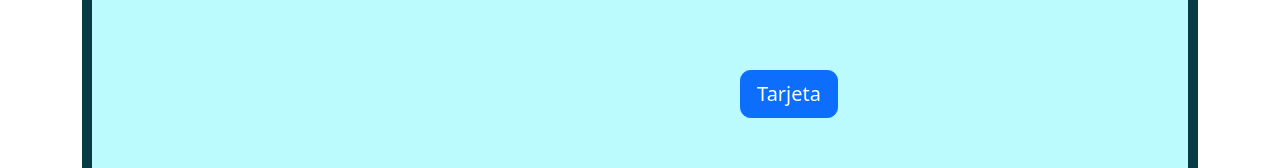
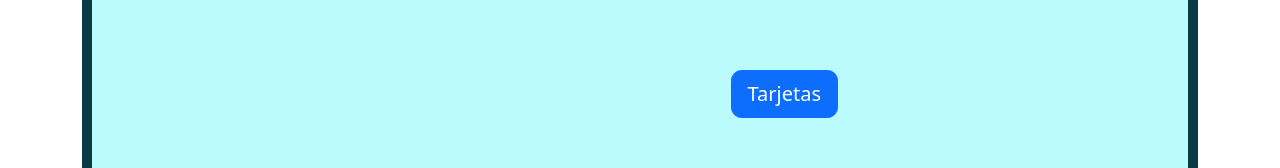
Before and after one commit to SergioVergarav/Ingeneria-Software-II-frontend, an Angular app: page / in a window 1280 px wide. Shown: the part 440-608 px from the top of the page. Built offline with nearby package versions, Linux system fonts and the light colour scheme.

Commit message:
avance update Crear tarjeta frontend

```diff
--- a/src/app/componentes/inicio/inicio.component.html
+++ b/src/app/componentes/inicio/inicio.component.html
@@ -10,7 +10,7 @@
         <button type="button" class="btn btn-success btn-lg" routerLink="/registro">Solicitar Tarjeta</button>
       </div>
       <div class="form-grou text-end">
-        <button type="button" class="btn btn-primary btn-lg" routerLink="/tarjetas">Tarjeta</button>
+        <button type="button" class="btn btn-primary btn-lg" routerLink="/tarjetas">Tarjetas</button>
       </div>
     </div>
   </div>
```
